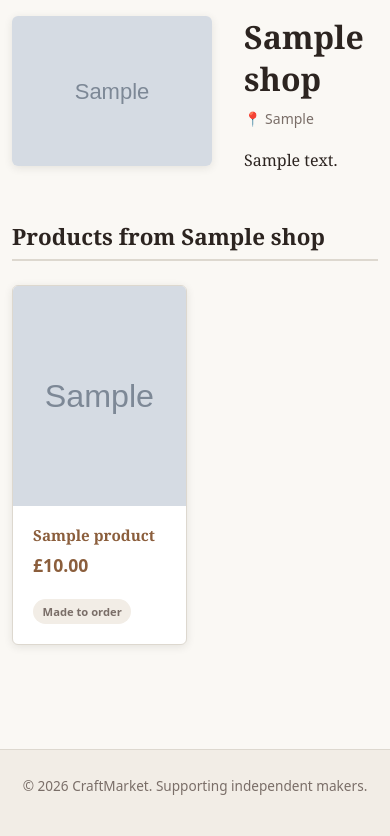
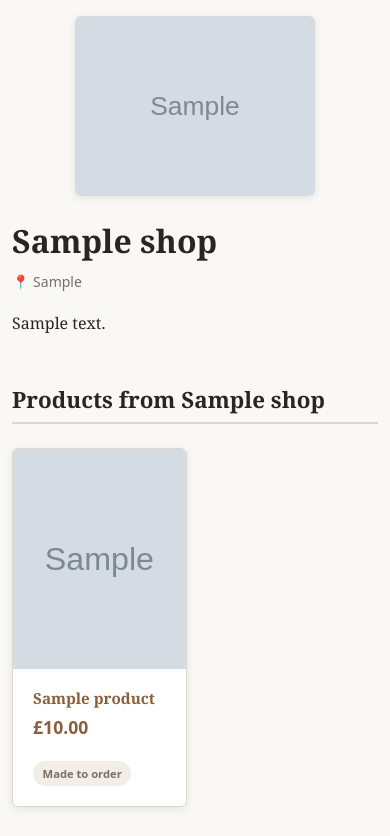
Before and after one commit to MHussainGit/Milestone-Project-4--craft-market, a Django app: a page that uses store/templates/store/shop_detail.html in a window 390 px wide. Shown: the part 95-931 px from the top of the page. Run offline with Django 4.2, Linux system fonts and the light colour scheme; tables that the repository leaves empty hold one stand-in row (values such as "Sample post"); grey boxes marked "Sample" are stand-in pictures.

Commit message:
Stack shop detail header on mobile

```diff
--- a/static/css/styles.css
+++ b/static/css/styles.css
@@ -339,6 +339,15 @@ ul, ol { padding-left: 1.5rem; margin-bottom: 1rem; }
   align-items: start;
 }
 
+/* ── Shop detail layout ───────────────────────────────────────────────────── */
+.shop-detail-grid {
+  display: grid;
+  grid-template-columns: 200px 1fr;
+  gap: 2rem;
+  align-items: start;
+  margin-bottom: 2rem;
+}
+
 /* ── Table ────────────────────────────────────────────────────────────────── */
 .table-wrap { width: 100%; overflow-x: auto; -webkit-overflow-scrolling: touch; }
 
@@ -536,6 +545,10 @@ ul, ol { padding-left: 1.5rem; margin-bottom: 1rem; }
   .checkout-grid { grid-template-columns: 1fr; gap: 1.5rem; }
   .checkout-grid .btn { width: 100%; }
 
+  /* Shop detail: stack the shop image above its info */
+  .shop-detail-grid { grid-template-columns: 1fr; gap: 1.5rem; }
+  .shop-detail-grid aside { max-width: 240px; margin: 0 auto; }
+
   /* Stacked-card layout: each row becomes a labelled card */
   .table-stacked thead {
     position: absolute;
--- a/store/templates/store/shop_detail.html
+++ b/store/templates/store/shop_detail.html
@@ -8,7 +8,7 @@
     <span aria-current="page">{{ shop.name }}</span>
   </nav>
 
-  <div style="display:grid;grid-template-columns:200px 1fr;gap:2rem;align-items:start;margin-bottom:2rem">
+  <div class="shop-detail-grid">
     <aside>
       {% if shop.image_url %}
         <img src="{{ shop.image_src }}" alt="{{ shop.name }}"
```
Also changed, not shown: 7 other files.
